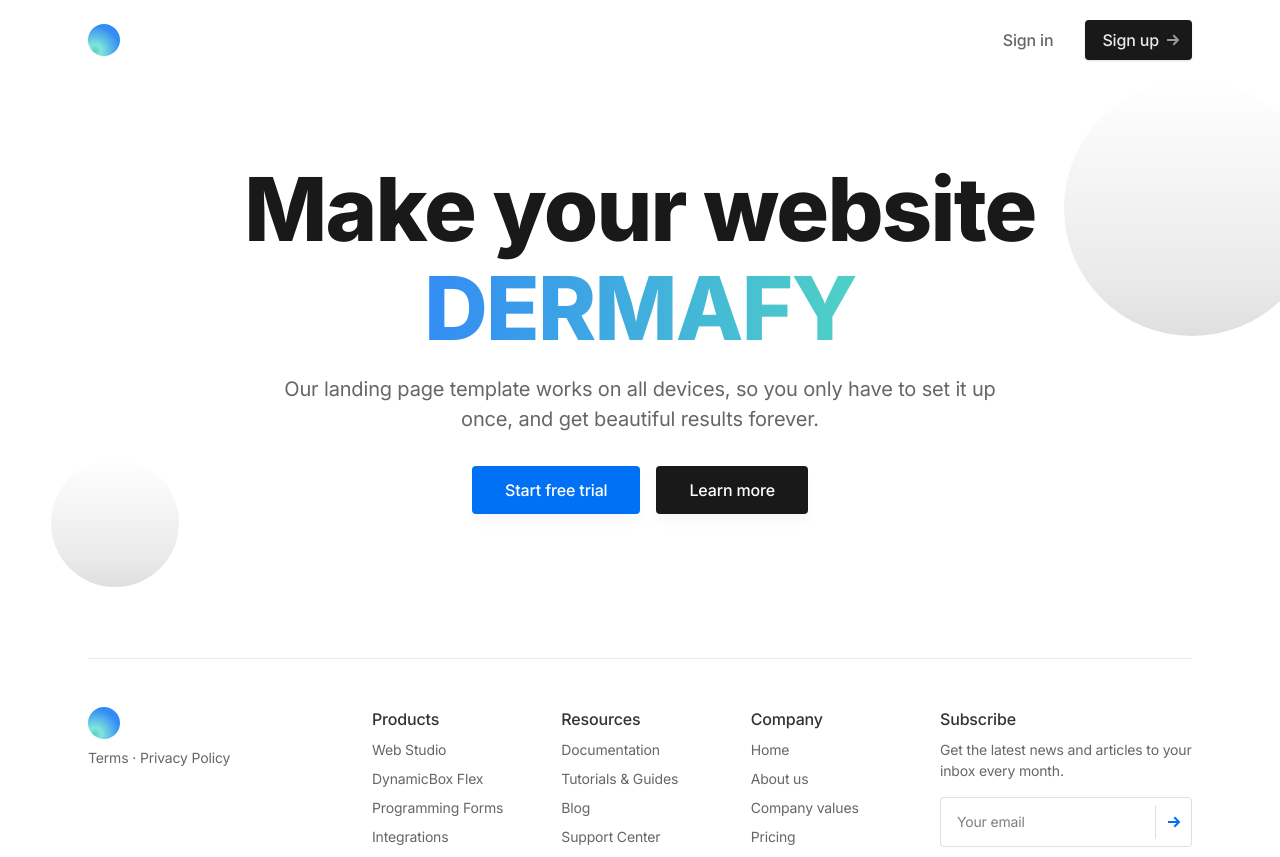
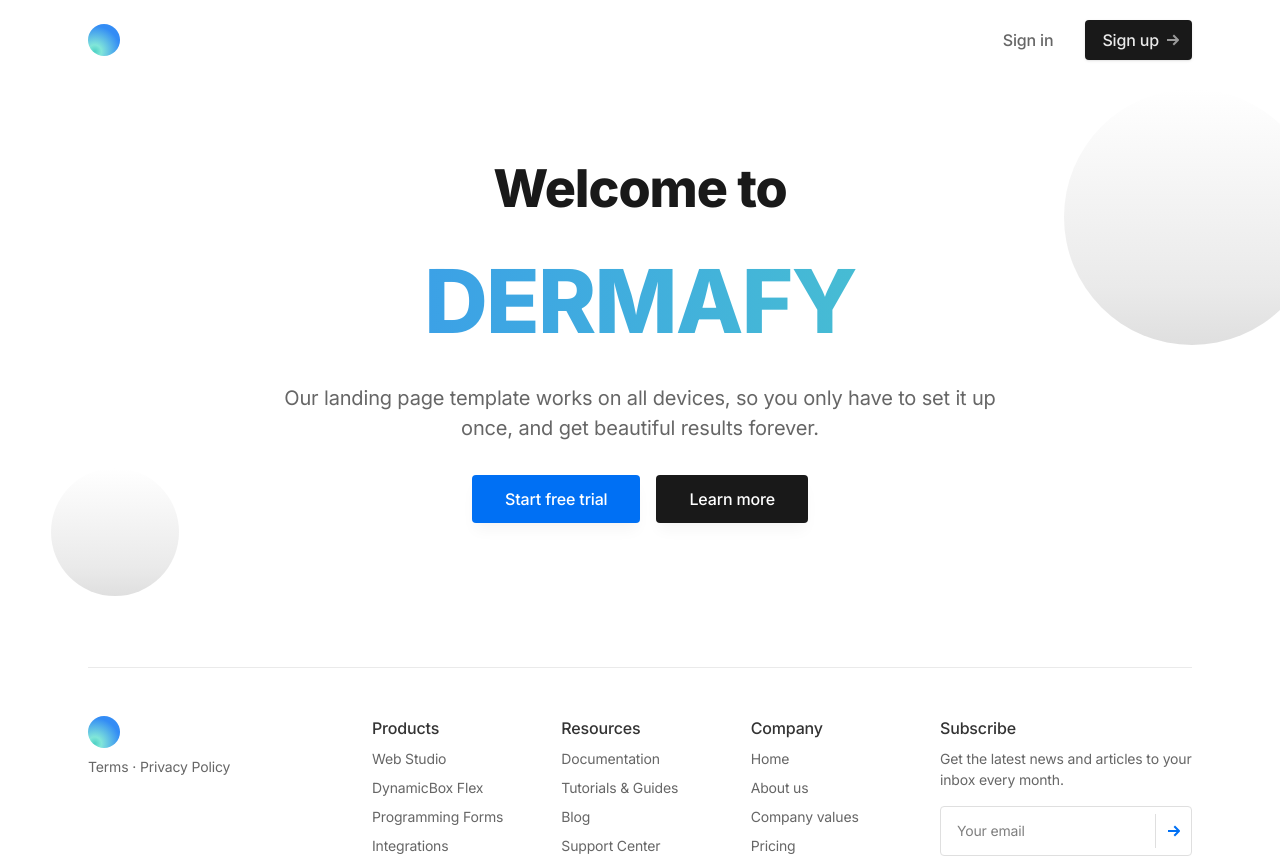
Before and after one commit to 9QIX/Dermafy, a Next.js app: page / in a window 1280 px wide. Shown: the top 857 px of the page. Built offline with nearby package versions, Linux system fonts and the light colour scheme.

Commit message:
Update hero title in Hero component

```diff
--- a/components/hero.tsx
+++ b/components/hero.tsx
@@ -26,8 +26,14 @@
         <div className="pt-32 pb-12 md:pt-40 md:pb-20">
           {/* Section header */}
           <div className="text-center pb-12 md:pb-16">
-            <h1 className="text-5xl md:text-6xl font-extrabold leading-tighter tracking-tighter mb-4" data-aos="zoom-y-out">
-              Make your website <span className="bg-clip-text text-transparent bg-gradient-to-r from-blue-500 to-teal-400">DERMAFY</span>
+            <h4 className="text-5xl md:text-5xl font-extrabold leading-tighter tracking-tighter mb-4" data-aos="zoom-y-out">
+              Welcome to
+            </h4>
+            <h1
+              className="text-12xl md:text-6xl font-extrabold bg-clip-text tracking-tighter mb-4 text-transparent bg-gradient-to-r from-blue-500 to-teal-400"
+              data-aos="zoom-y-out"
+            >
+              DERMAFY
             </h1>
             <div className="max-w-3xl mx-auto">
               <p className="text-xl text-gray-600 mb-8" data-aos="zoom-y-out" data-aos-delay="150">
```
